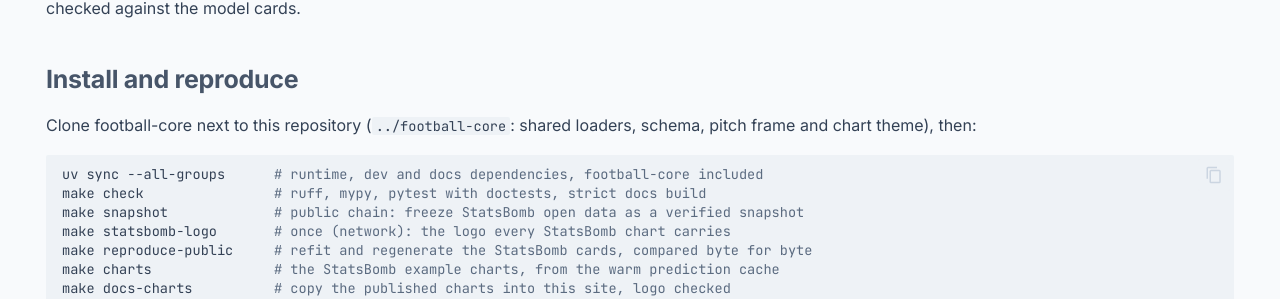
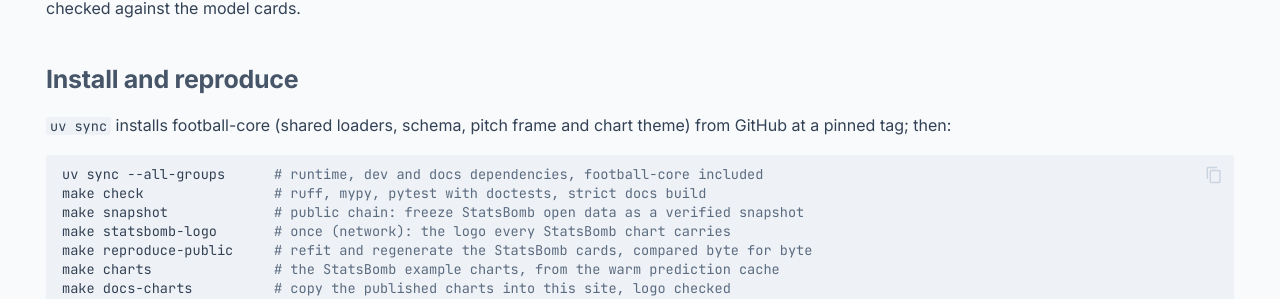
Before and after one commit to rberkkaratas/football-shot-models, an MkDocs documentation site: the page built from docs/index.md, in a window 1280 px wide and 900 px high, scrolled down 1678 px. Shown: the part 145-444 px from the top of the window. Built offline with MkDocs 1.6.1 and Material for MkDocs 9.7.7, drawn with Linux system fonts in a browser that asks for light colours.

Commit message:
Depend on football-core from GitHub (tag v0.1.0)
Replace the ../football-core path source with a git dependency pinned to
the v0.1.0 tag, drop the stopgap core checkout from the CI and Pages
workflows, and point the README and docs home at the GitHub repo.

Co-Authored-By: Claude Opus 5.5 (1M context) <noreply@anthropic.com>

````diff
--- a/docs/index.md
+++ b/docs/index.md
@@ -49,8 +49,8 @@ intervals. Copied by code from the README's card blocks, checked against the [mo
 
 ## Install and reproduce
 
-Clone football-core next to this repository (`../football-core`: shared loaders, schema, pitch
-frame and chart theme), then:
+`uv sync` installs [football-core](https://github.com/rberkkaratas/football-core) (shared loaders, schema, pitch
+frame and chart theme) from GitHub at a pinned tag; then:
 
 ```bash
 uv sync --all-groups      # runtime, dev and docs dependencies, football-core included
--- a/pyproject.toml
+++ b/pyproject.toml
@@ -14,7 +14,7 @@ dependencies = [
 ]
 
 [tool.uv.sources]
-football-core = { path = "../football-core", editable = true }
+football-core = { git = "https://github.com/rberkkaratas/football-core", tag = "v0.1.0" }
 
 [build-system]
 requires = ["uv_build>=0.11.16,<0.12.0"]
````
Also changed, not shown: README.md (+2 -2 lines), 3 other files.
